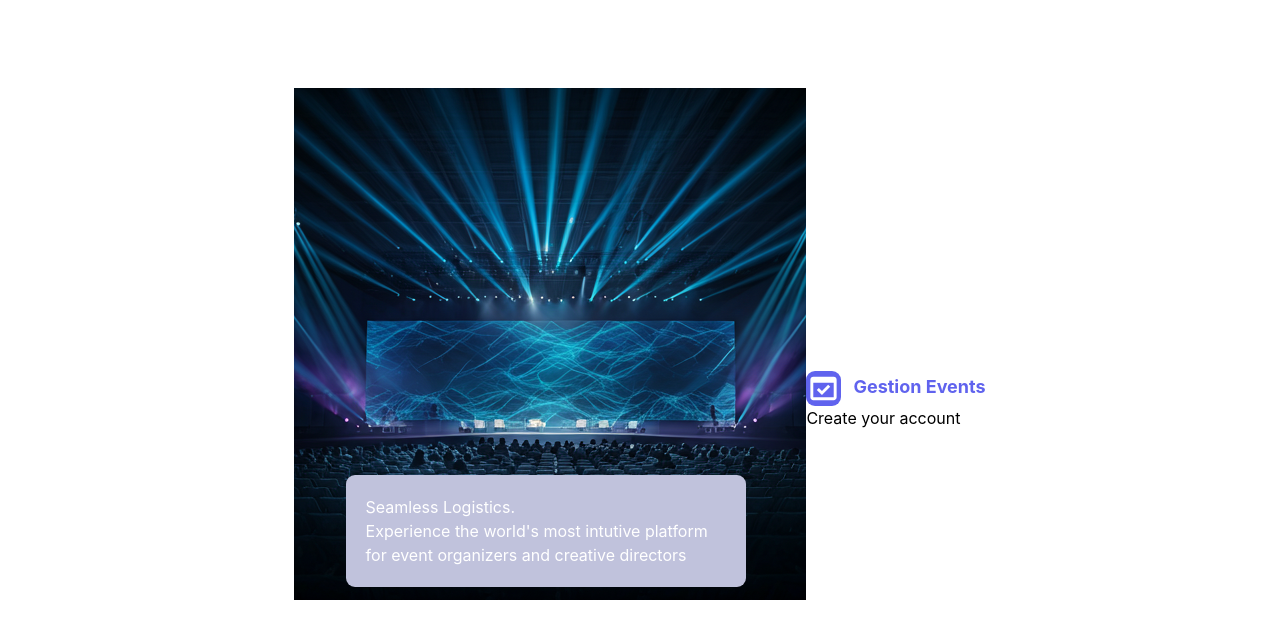
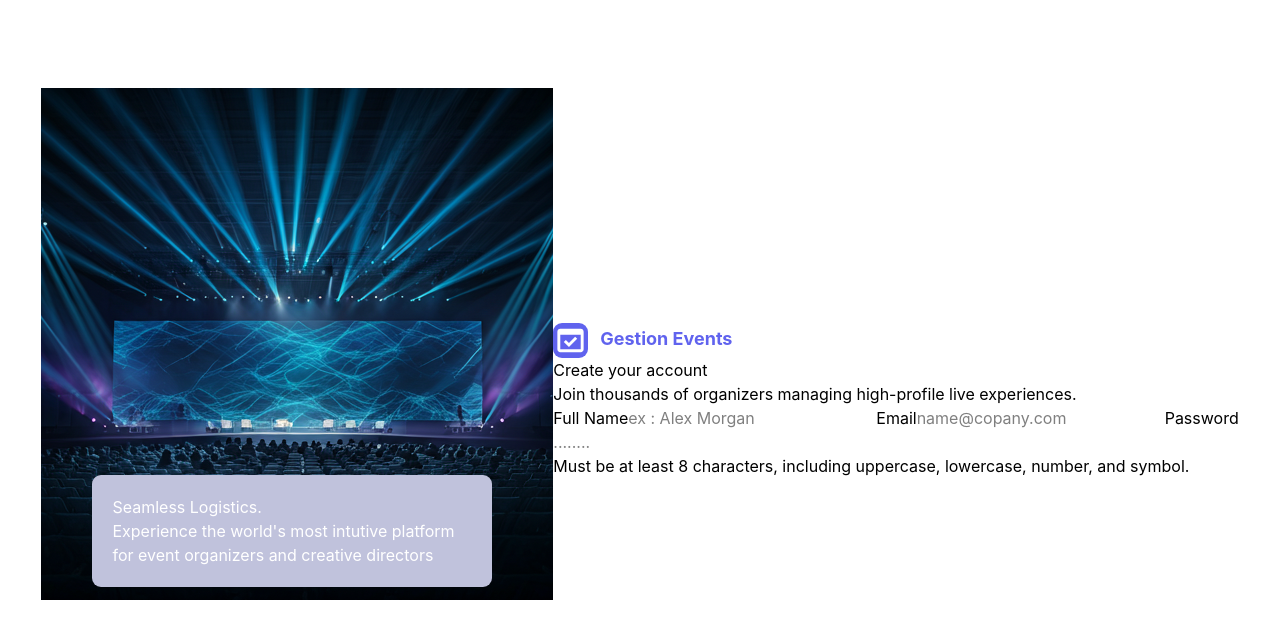
Before and after one commit to doudaoud/gestion-events, a React (Vite) app in the folder client/: page /signUp in a window 1280 px wide. Shown: the top 638 px of the page. Built offline with nearby package versions, Linux system fonts and the light colour scheme.

Commit message:
feat: enhance Signup component; add form fields for user input and validation messages

```diff
--- a/client/src/pages/Signup.tsx
+++ b/client/src/pages/Signup.tsx
@@ -62,10 +62,29 @@ export default function Signup(): React.ReactNode {
           >
             <h2>Gestion Events</h2>
           </div>
-          <h1 style={{
-
-          }}
-          >Create your account</h1>
+          <h1>Create your account</h1>
+          <p>
+            Join thousands of organizers managing high-profile live experiences.
+          </p>
+          <form className="signup-form">
+            <label htmlFor="Full Name">Full Name</label>
+            <input type="text" id="Full Name" placeholder="ex : Alex Morgan " />
+            <label htmlFor="Email">Email</label>
+            <input type="email" id="Email" placeholder="name@copany.com" />
+            <label htmlFor="Password">Password</label>
+            <div>
+              <input
+                type="password"
+                name=""
+                id="Password"
+                placeholder="........"
+              />
+              <p>
+                Must be at least 8 characters, including uppercase, lowercase,
+                number, and symbol.
+              </p>
+            </div>
+          </form>
         </div>
       </div>
     </React.Fragment>
```
